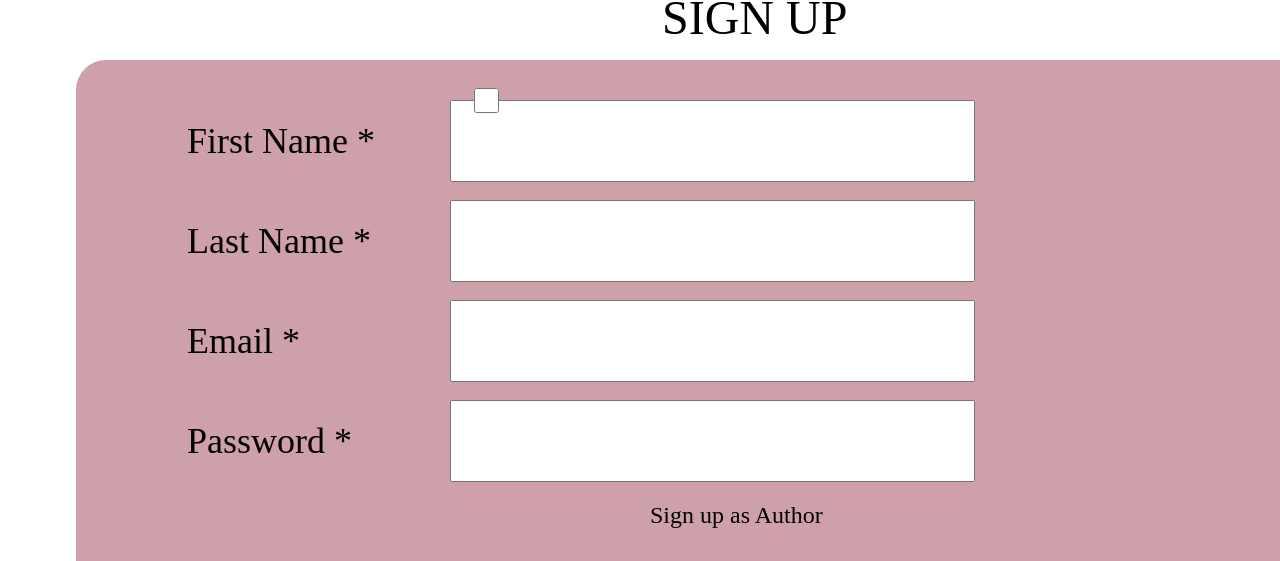
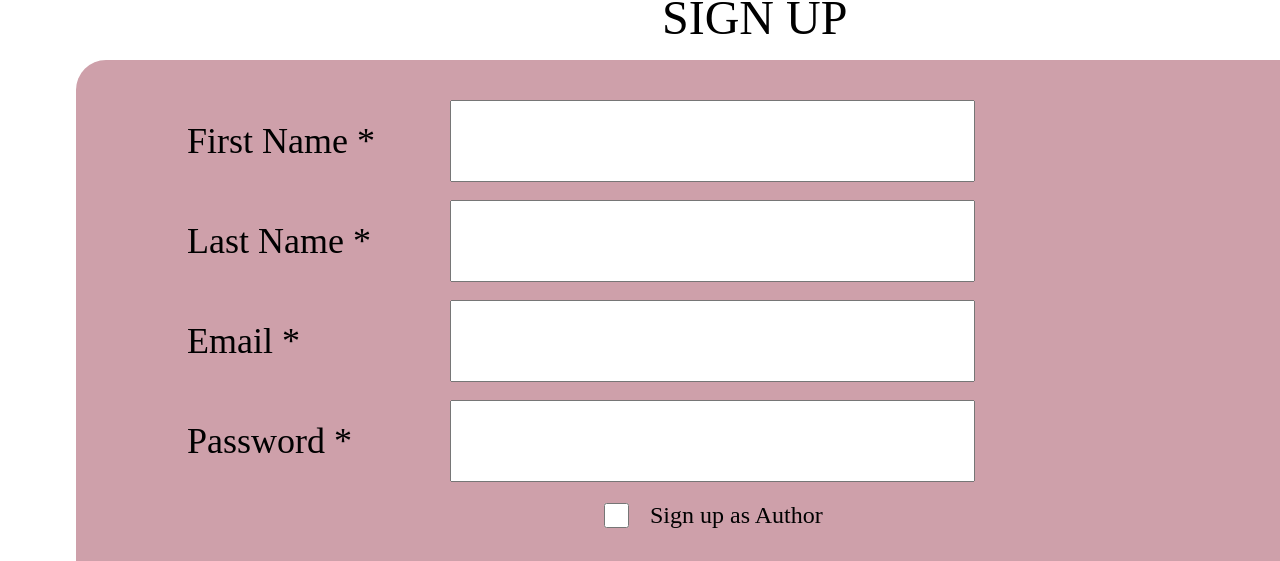
Before and after one commit to sahiti-akella/SENG401FinalProject, a React (Create React App) app in the folder plotponder/: page /SignUp in a window 1280 px wide. Shown: the part 135-696 px from the top of the page. Built offline with nearby package versions, Linux system fonts and the light colour scheme.

Commit message:
fix checkbox positions

```diff
--- a/plotponder/src/components/SignIn.css
+++ b/plotponder/src/components/SignIn.css
@@ -100,8 +100,10 @@ button {
 }
 
 /* checkbox styles */
-input[type="checkbox"] {
+.checkbox2 {
   position: absolute;
+  width: 25px; /* Adjust the width as needed */
+  height: 25px;
   left: 470px !important;
   top: 220px !important; /* Adjust the top position as needed */
   z-index: 1;
--- a/plotponder/src/components/SignUp.css
+++ b/plotponder/src/components/SignUp.css
@@ -86,7 +86,7 @@
     left: 450px;
   }
 
-  input[type="checkbox"] {
+  .checkbox1 {
     width: 25px;
     height: 25px;
     left: 600px;
--- a/plotponder/src/components/pages/SignIn.js
+++ b/plotponder/src/components/pages/SignIn.js
@@ -54,6 +54,7 @@ function SignIn(props) {
         <input
           type="checkbox"
           id="signInAsAuthorCheckbox"
+          className="checkbox2"
           onChange={handleCheckboxChange}
         />
         <label htmlFor="signInAsAuthorCheckbox">Sign in as author</label>
--- a/plotponder/src/components/pages/SignUp.js
+++ b/plotponder/src/components/pages/SignUp.js
@@ -34,7 +34,7 @@ function SignUp(props) {
             <input type="password" id="passwordsignup" name="passwordsignup" style={{top: 535}}></input>
             <br></br>
 
-            <input type="checkbox" id="signupasauthor" name="signupasauthor" value="authorsignup"></input>
+            <input type="checkbox" id="signupasauthor" name="signupasauthor" value="authorsignup" className="checkbox1"></input>
             <label for="signupasauthor"> Sign up as Author</label>
 
             <p className="authorSignUpMessage">*When you sign up as an author, an author password will be sent to you via email. Use this password for future sign in's.*</p>
```
